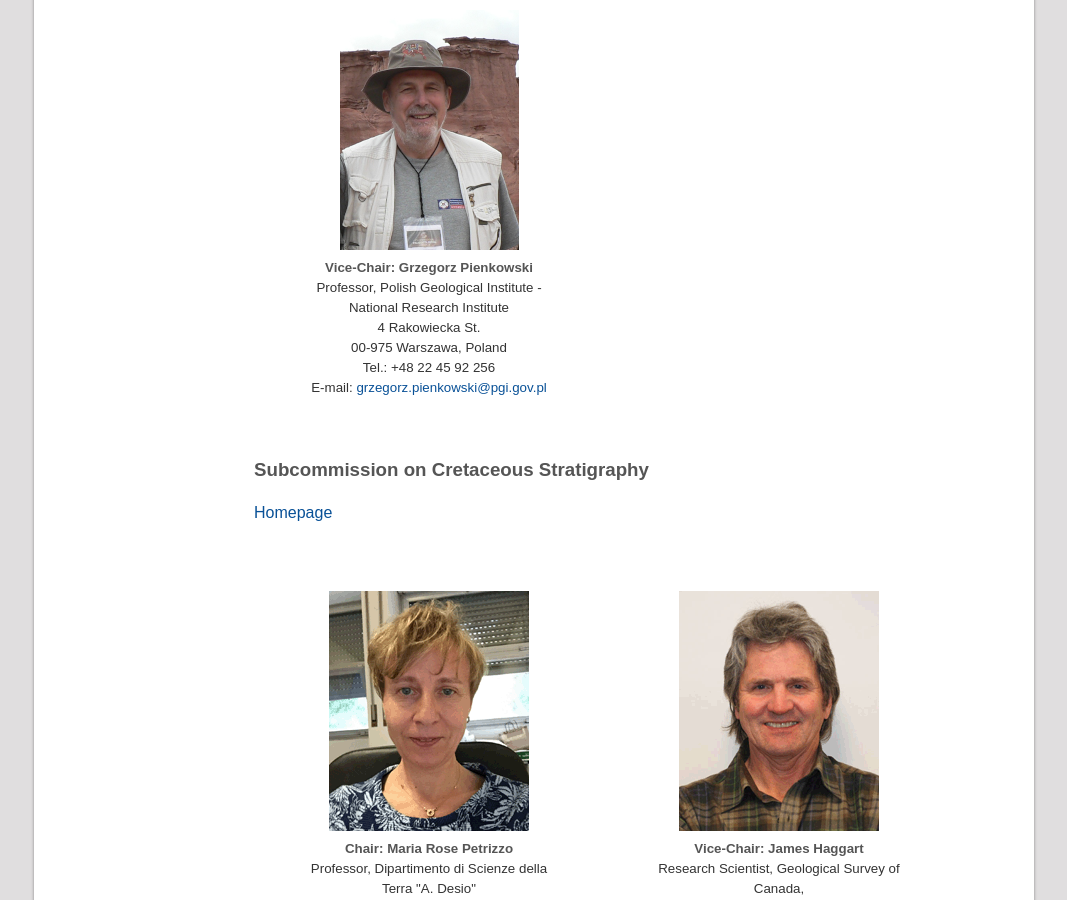
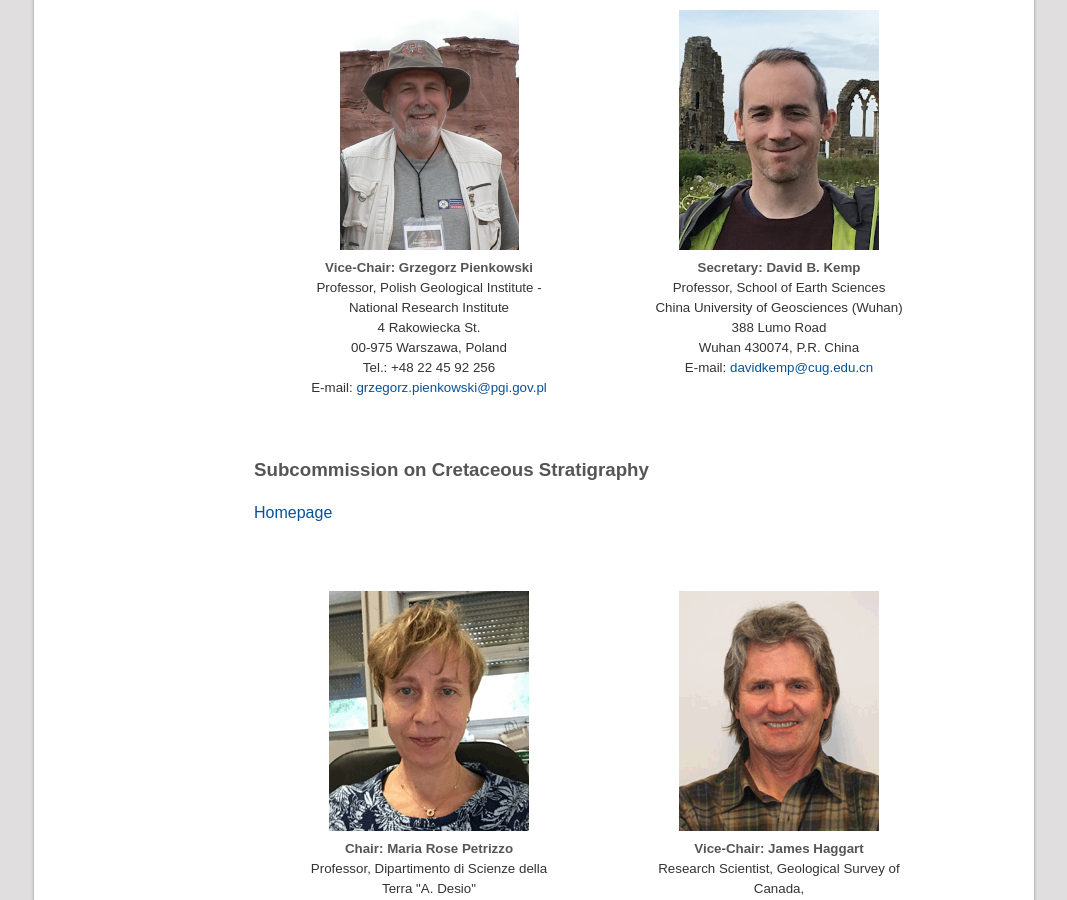
Before and after one commit to i-c-stratigraphy/i-c-stratigraphy.github.io, a Jekyll site: the page built from pages/subcommissions.md, in a window 1280 px wide and 900 px high, scrolled down 12604 px. Shown: the whole window, without its empty margins (106-1173 px from the left). Built offline with Jekyll 4.4.1, drawn with Linux system fonts in a browser that asks for light colours.

Commit message:
added Kemp, Jurassic

```diff
--- a/pages/subcommissions.md
+++ b/pages/subcommissions.md
@@ -497,7 +497,19 @@ The sixteen subcommissions of ICS are listed as follows.
         4 Rakowiecka St.<br />
         00-975 Warszawa, Poland<br />
         Tel.: +48 22 45 92 256<br />
-        E-mail: <a href="mailto:grzegorz.pienkowski@pgi.gov.pl ">grzegorz.pienkowski@pgi.gov.pl </a>
+        E-mail: <a href="mailto:grzegorz.pienkowski@pgi.gov.pl">grzegorz.pienkowski@pgi.gov.pl</a>
+    </p>
+</div>
+
+<div class="person">
+    <img src="/images/person-kemp.jpg" alt="" />
+    <h4>Secretary: David B. Kemp</h4>
+    <p>
+        Professor, School of Earth Sciences<br />
+        China University of Geosciences (Wuhan)<br />
+        388 Lumo Road<br />
+        Wuhan 430074, P.R. China<br />
+        E-mail: <a href="mailto:davidkemp@cug.edu.cn">davidkemp@cug.edu.cn</a>
     </p>
 </div>
 
```
Also changed, not shown: images/person-kemp.jpg (added).
